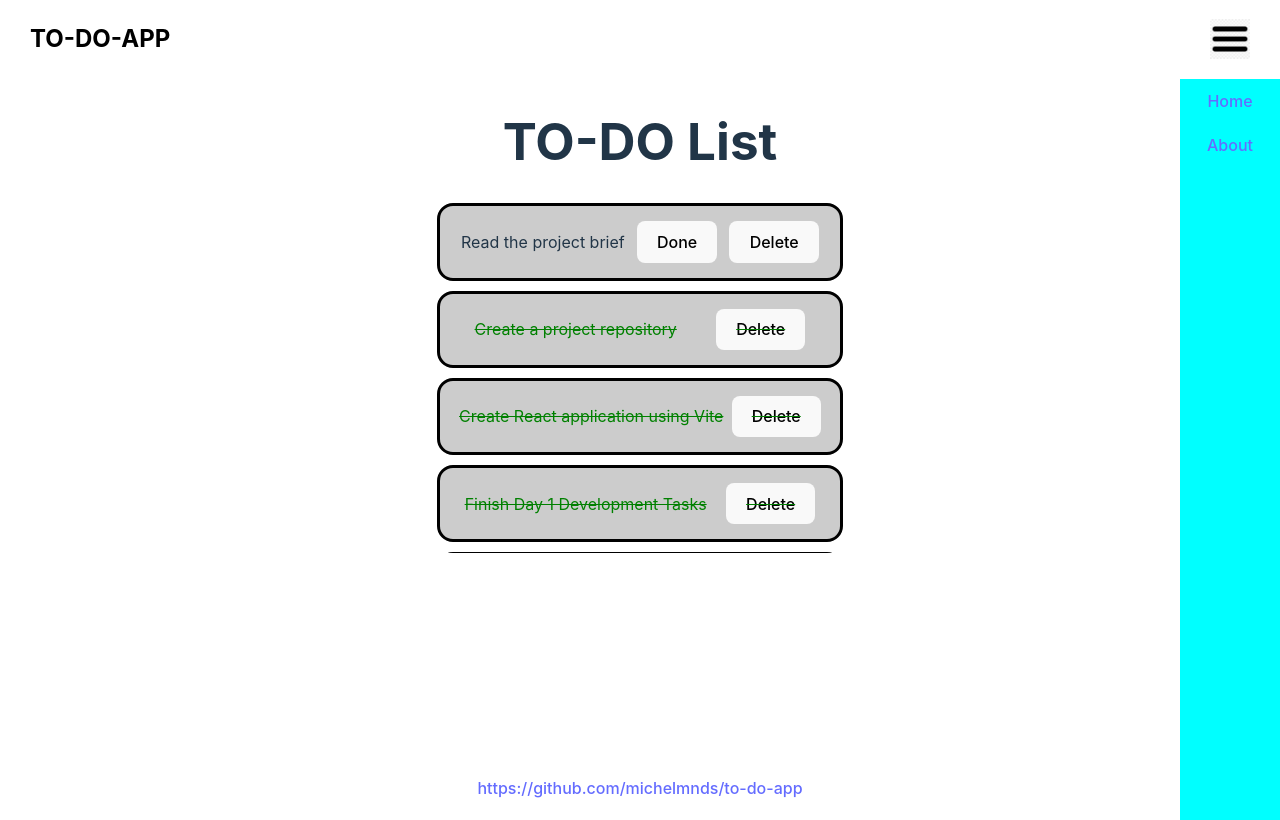
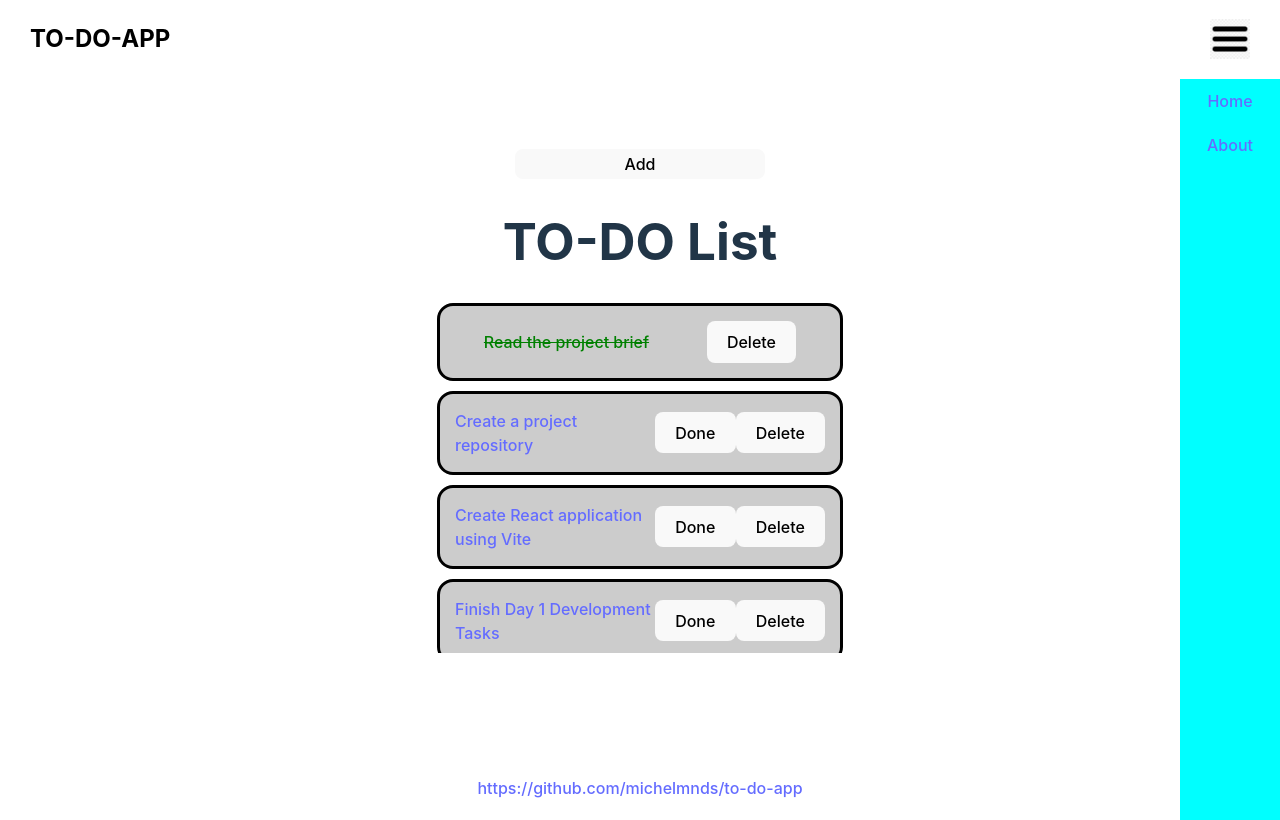
Before and after one commit to michelmnds/to-do-app, a React (Vite) app in the folder to-do-app/: page / in a window 1280 px wide. Built offline with nearby package versions, Linux system fonts and the light colour scheme.

Commit message:
feat: can create, complete and delete a task

```diff
--- /dev/null
+++ b/to-do-app/src/components/Form/index.jsx
@@ -0,0 +1,35 @@
+/* eslint-disable react/prop-types */
+import "./style.css";
+
+export const Form = ({ title, setTitle, list, setList }) => {
+  return (
+    <form onSubmit={(e) => e.preventDefault()} className="formContainer">
+      <label>
+        <input
+          type="text"
+          name="title"
+          value={title}
+          onChange={(e) => setTitle(e.target.value)}
+          className="titleInput"
+        />
+      </label>
+
+      <button
+        className="formBtn"
+        type="submit"
+        onClick={() =>
+          setList([
+            ...list,
+            {
+              id: list.length + 1,
+              task: title,
+              completed: false,
+            },
+          ])
+        }
+      >
+        Add
+      </button>
+    </form>
+  );
+};
--- /dev/null
+++ b/to-do-app/src/components/Form/style.css
@@ -0,0 +1,36 @@
+.formContainer{
+    display: flex;
+    flex-direction: column;
+
+    align-items: center;
+    justify-content: center;
+
+    margin-top: 30px;
+
+    gap: 10px;
+}
+
+.titleInput{
+    width: 250px;
+    height: 30px;
+
+    border: none;
+    border-radius: 8px;
+    outline: none;
+
+
+    padding: 0;
+    margin: 0;
+
+}
+.formBtn{
+    width: 250px;
+    height: 30px;
+
+    padding: 0;
+    margin: 0;
+
+    border: none;
+    border-radius: 8px;
+    outline: none;
+}
--- a/to-do-app/src/components/Homepage/index.jsx
+++ b/to-do-app/src/components/Homepage/index.jsx
@@ -2,12 +2,19 @@ import { Header } from "../Header";
 import { SideBar } from "../SideBar";
 import { Footer } from "../Footer";
 import { ToDoList } from "../ToDoList";
+import { Form } from "../Form";
+import { useState } from "react";
+import data from "../../assets/data.json";
 
 export const HomePage = () => {
+  const [title, setTitle] = useState("");
+  const [list, setList] = useState(data);
+
   return (
     <>
       <Header />
-      <ToDoList />
+      <Form list={list} setList={setList} title={title} setTitle={setTitle} />
+      <ToDoList list={list} setList={setList} />
       <SideBar />
       <Footer />
     </>
--- a/to-do-app/src/components/SideBar/index.jsx
+++ b/to-do-app/src/components/SideBar/index.jsx
@@ -1,10 +1,11 @@
 import "./style.css";
+import { Link } from "react-router-dom";
 
 export const SideBar = () => {
   return (
     <div className="sideBarContainer">
-      <a href="">Home</a>
-      <a href="">About</a>
+      <Link to="/">Home</Link>
+      <Link to="/about">About</Link>
     </div>
   );
 };
--- a/to-do-app/src/components/ToDoList/index.jsx
+++ b/to-do-app/src/components/ToDoList/index.jsx
@@ -1,26 +1,69 @@
+/* eslint-disable react/jsx-key */
+/* eslint-disable react/prop-types */
 import "./style.css";
-import data from "../../assets/data.json";
+import { Link } from "react-router-dom";
 
-export const ToDoList = () => {
+export const ToDoList = ({ list, setList }) => {
   return (
     <div className="taskContainer">
       <h1>TO-DO List</h1>
       <ul className="taskUl">
-        {data.map((task) =>
-          task.completed ? (
-            <li className="task" key={task.task}>
-              {task.task}
-              <button className="doneBtn">Done</button>
-              <button className="deleteBtn">Delete</button>
+        {list.map((task) =>
+          !task.completed ? (
+            <li className="task" key={task.id}>
+              <Link to={`/tasks/${task.id}`}>
+                <span className="taskTitle">{task.task}</span>
+              </Link>
+              <button
+                className="doneBtn"
+                onClick={() => {
+                  task.completed = true;
+
+                  setList([...list]);
+                }}
+              >
+                Done
+              </button>
+              <button
+                className="deleteBtn"
+                onClick={() => {
+                  const newArr = [];
+                  list.map((item) => {
+                    if (item.id !== task.id) {
+                      newArr.push(item);
+                    }
+                    setList(newArr);
+                  });
+                }}
+              >
+                Delete
+              </button>
             </li>
           ) : (
-            <li
-              className="task"
-              style={{ color: "green", textDecoration: "line-through" }}
-              key={task.task}
-            >
-              {task.task}
-              <button className="deleteBtn">Delete</button>
+            <li className="task" key={task.id}>
+              <Link to={`/tasks/${task.id}`}>
+                {" "}
+                <span
+                  style={{ color: "green", textDecoration: "line-through" }}
+                  className="taskTitle"
+                >
+                  {task.task}
+                </span>
+              </Link>
+              <button
+                className="deleteBtn"
+                onClick={() => {
+                  const newArr = [];
+                  list.map((item) => {
+                    if (item.id !== task.id) {
+                      newArr.push(item);
+                    }
+                    setList(newArr);
+                  });
+                }}
+              >
+                Delete
+              </button>
             </li>
           )
         )}
--- a/to-do-app/src/components/ToDoList/style.css
+++ b/to-do-app/src/components/ToDoList/style.css
@@ -4,7 +4,6 @@
 
     align-items: center;
     justify-content: center;
-
 
 }
 .taskUl {
@@ -13,7 +12,7 @@
 
     align-items: center;
 
-    gap: 10px;
+
 
     margin: 0;
     padding: 0;
@@ -39,4 +38,6 @@
     align-items: center;
     justify-content: space-around;
 
+
+    margin-bottom: 10px;
 }
```
